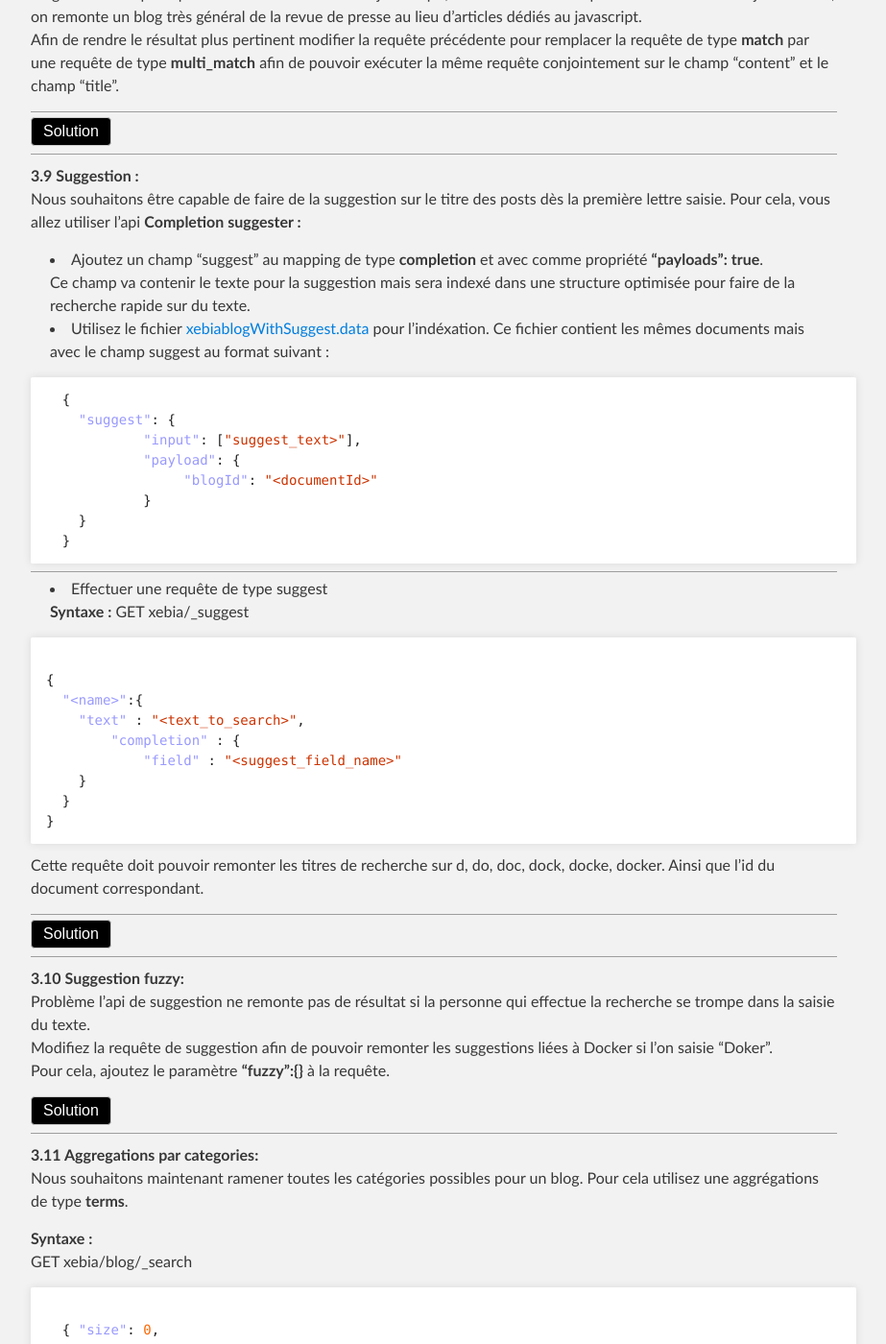
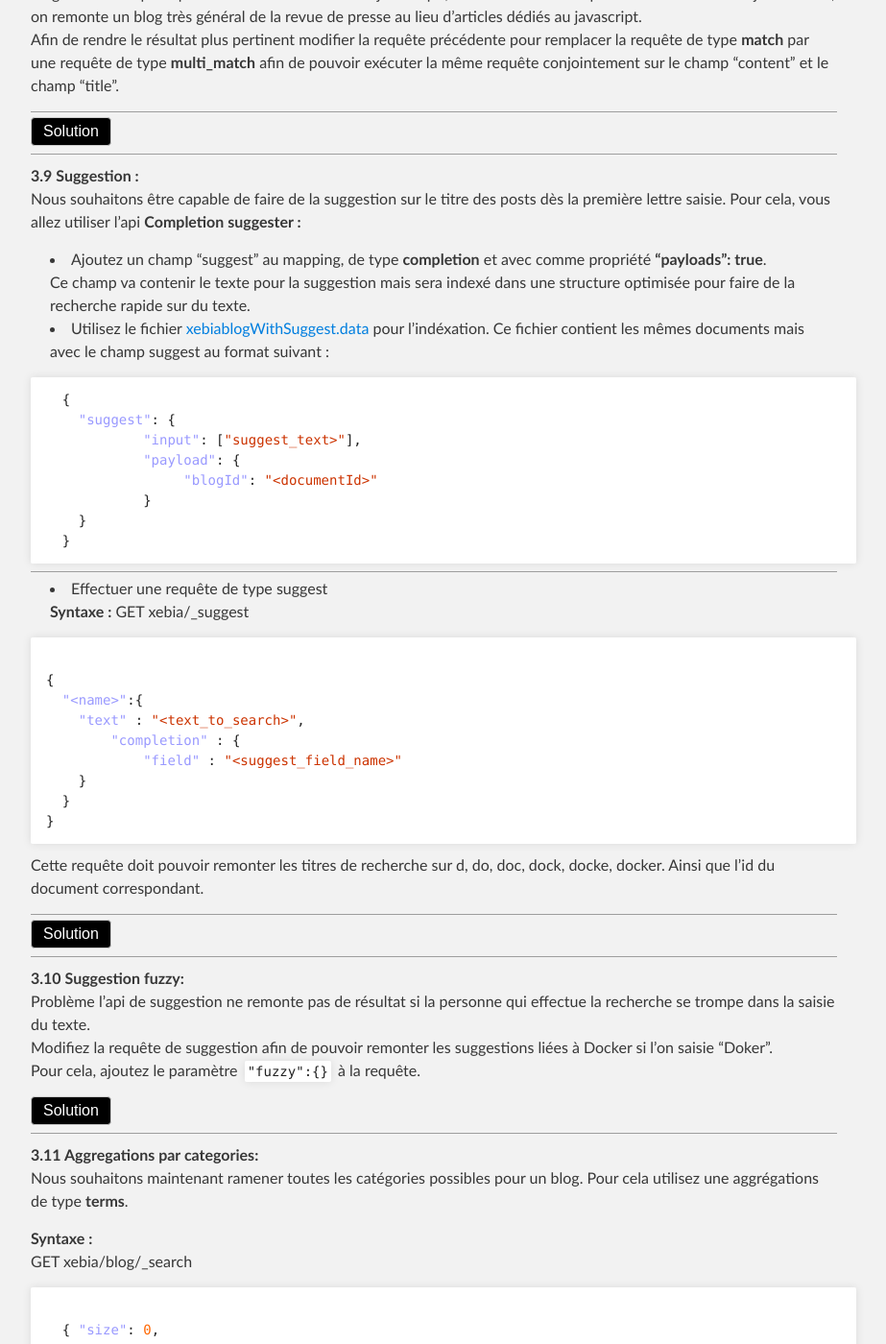
Before and after one commit to gegron/es-requests, a Jekyll site: the page built from index.md, in a window 1280 px wide and 1400 px high, scrolled down 6314 px, cut to the strip 0-1400 px from the top of the window. Shown: the whole strip at 96% size, without its empty margins (188-1111 px from the left). Built offline with Jekyll 4.4.1, drawn with Linux system fonts in a browser that asks for light colours; nearby versions of some CDN libraries; grey boxes are pictures that could not be loaded.

Commit message:
fix double quote

```diff
--- a/index.md
+++ b/index.md
@@ -490,7 +490,7 @@ _
 __3.9 Suggestion :__
   Nous souhaitons être capable de faire de la suggestion sur le titre des posts dès la première lettre saisie. Pour cela, vous allez utiliser l'api __Completion suggester :__
 
-  -  Ajoutez un champ "suggest" au mapping de type __completion__ et avec comme propriété __"payloads": true__.
+  -  Ajoutez un champ "suggest" au mapping, de type __completion__ et avec comme propriété __"payloads": true__.
   Ce champ va contenir le texte pour la suggestion mais sera indexé dans une structure optimisée pour faire de la recherche rapide sur du texte.
   - Utilisez le fichier [xebiablogWithSuggest.data](data/xebiablogWithSuggest.data) pour l'indéxation. Ce fichier contient les mêmes documents mais avec le champ suggest au format suivant :
 {% highlight json %}
@@ -605,7 +605,7 @@ GET xebia/_suggest
 __3.10 Suggestion fuzzy:__
   Problème l'api de suggestion ne remonte pas de résultat si la personne qui effectue la recherche se trompe dans la saisie du texte.
    Modifiez la requête de suggestion afin de pouvoir remonter les suggestions liées à Docker si l'on saisie "Doker".
-   Pour cela, ajoutez le paramètre __"fuzzy":{}__ à la requête.
+   Pour cela, ajoutez le paramètre `"fuzzy":{}` à la requête.
 <blockquote class = 'solution' markdown="1">
 {% highlight json %}
 {
```
